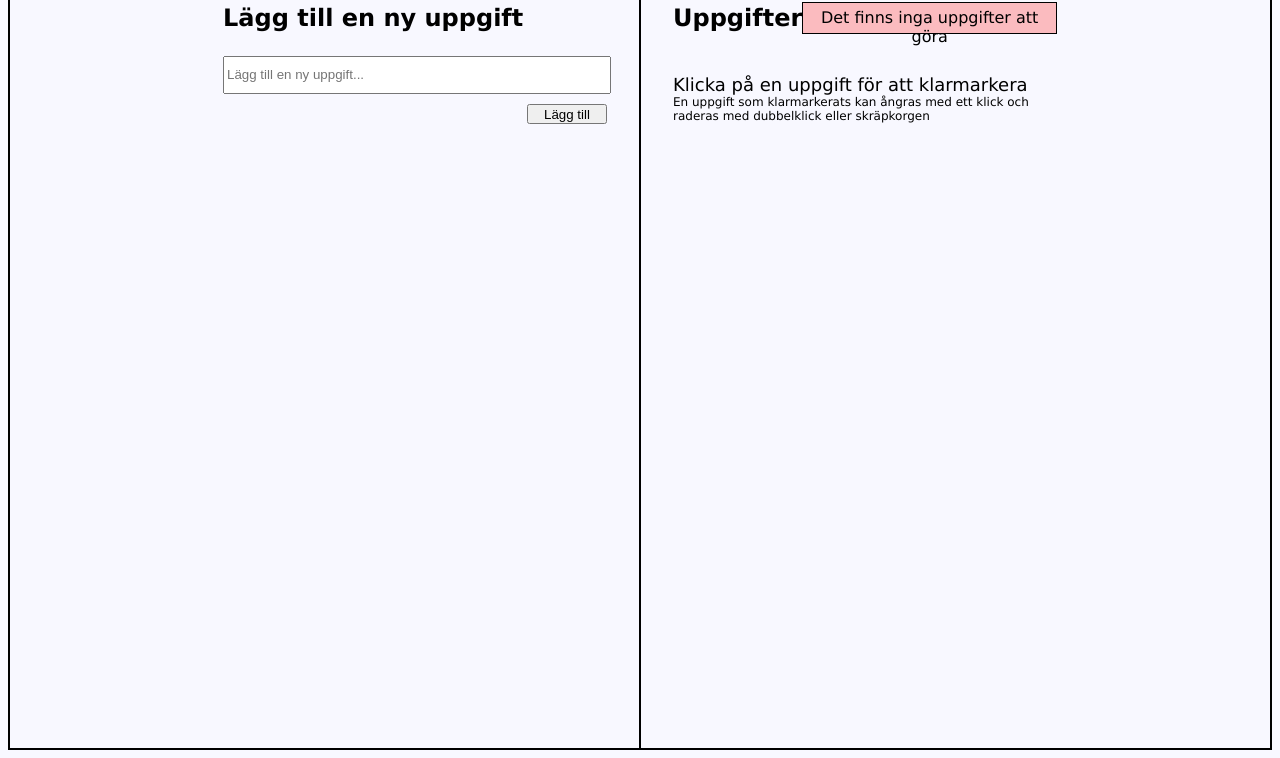
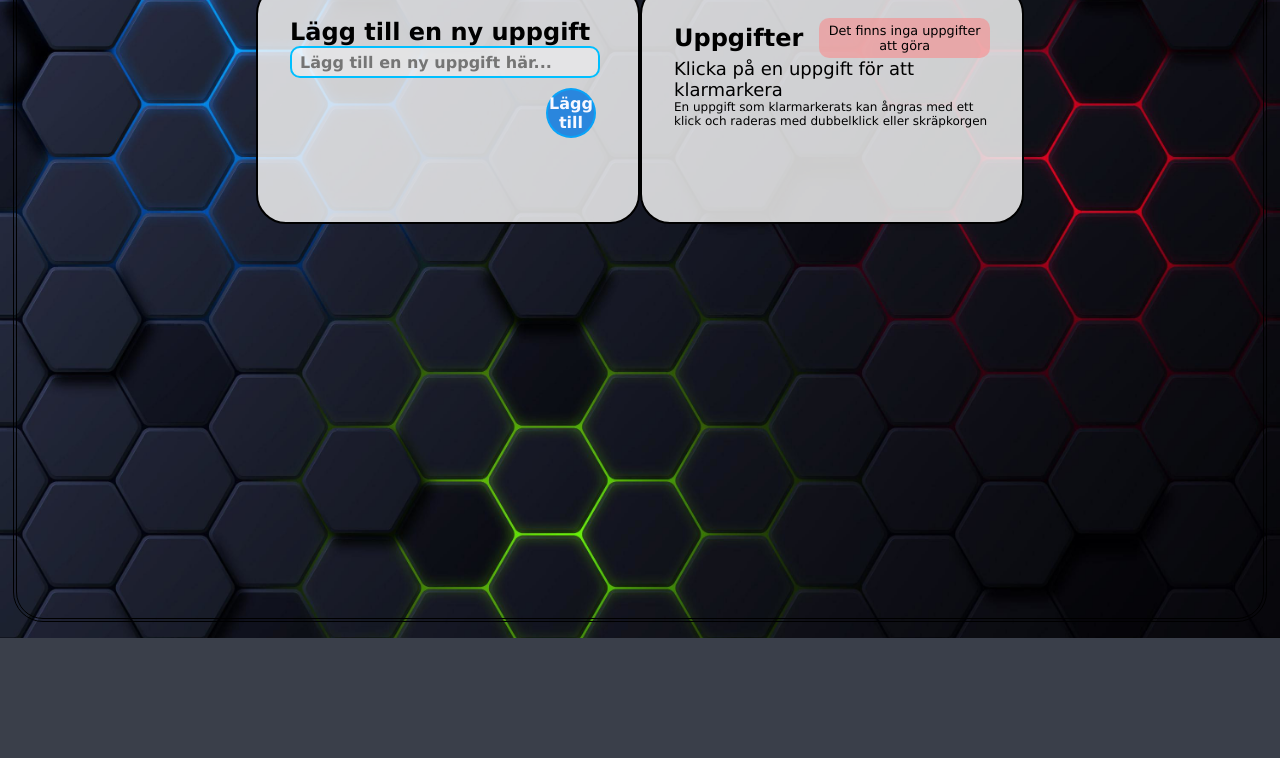
Before and after one commit to anteman-swe/super-spoon, a plain HTML site: page index.html in a window 1280 px wide. Shown: the part 162-920 px from the top of the page. After the commit the page ends 800 px from the top, so only its background shows below. Drawn offline with nearby package versions, Linux system fonts and the light colour scheme.

Commit message:
Playing around with CSS

```diff
--- a/css/style.css
+++ b/css/style.css
@@ -1,16 +1,27 @@
-html {
+@charset "UTF-8";
+*, html {
+  box-sizing: border-box;
+  margin: 0;
+  padding: 0;
   font-size: 16px;
   font-family: "Lucida Sans", "Lucida Sans Regular", "Lucida Grande", "Lucida Sans Unicode", Geneva, Verdana, sans-serif;
 }
 
 body {
-  min-height: 800px;
-  background-color: ghostwhite;
-  border: 2px solid black;
+  max-height: 96vh;
+  margin: 2vh 1vw 2vh 1vw;
+  padding-top: 10vh;
+  background-color: #3a3f4a;
+  background-image: url("../images/5073414_large.jpg");
+  background-repeat: repeat;
+  background-position: center top;
+  background-clip: content-box;
+  background-size: 100%;
+  border: 4px double black;
+  border-radius: 30px;
   display: flex;
   flex-direction: column;
   justify-content: center;
-  align-items: center;
 }
 
 header {
@@ -19,7 +30,8 @@ header {
 }
 header h1 {
   font-size: 2.5rem;
-  color: darkblue;
+  color: ghostwhite;
+  text-shadow: 4px 4px 0px black;
 }
 
 main {
@@ -27,43 +39,82 @@ main {
   height: 100vh;
   display: flex;
   justify-content: center;
-  flex-wrap: nowrap;
+  align-items: start;
+  flex-wrap: wrap;
 }
 main h3 {
   font-size: 1.5rem;
 }
 main .input-container {
   width: 40%;
+  min-height: 30vh;
+  height: -moz-fit-content;
+  height: fit-content;
   max-width: 30vmax;
-  border-right: 2px solid black;
+  border: 2px solid black;
+  border-radius: 30px;
   padding: 2rem;
+  background-color: rgba(255, 255, 255, 0.8);
 }
 main .input-container h1 {
   width: 100%;
   text-align: left;
 }
 main .input-container #newTaskInput {
-  width: 99%;
+  min-width: 98%;
   height: 2rem;
+  border: 2px solid deepskyblue;
+  border-radius: 10px;
+  margin: auto;
+  padding-left: 0.5rem;
+  background-color: rgba(255, 255, 255, 0.4);
+  font-weight: bolder;
+  color: black;
+}
+main .input-container #newTaskInput:focus {
+  outline: none;
+  border: 2px solid blue;
 }
 main .input-container .button-container {
+  margin-top: 10px;
   width: 100%;
   text-align: right;
+  padding-right: 10px;
 }
 main .input-container .button-container #addButton {
-  margin-top: 10px;
-  width: 80px;
-  height: 20px;
+  width: 50px;
+  height: 50px;
+  border: 2px solid rgba(0, 170, 255, 0.8);
+  border-radius: 50%;
+  background-color: rgba(0, 115, 223, 0.8);
+  font-weight: 600;
+  color: ghostwhite;
+  cursor: pointer;
+}
+main .input-container .button-container #addButton:active {
+  transform: translate(1px, 1px);
+  border: 2px solid rgba(255, 255, 255, 0.8);
+  color: white;
 }
 main .input-container #task-already-exist {
   margin-top: 2rem;
   font-size: 0.9rem;
+  font-weight: 400;
   color: red;
 }
 main #tasklist {
+  width: 40%;
+  min-height: 30vh;
+  height: -moz-fit-content;
+  height: fit-content;
+  max-width: 30vmax;
+  border: 2px solid black;
+  border-radius: 30px;
   padding: 2rem;
-  width: 40%;
-  max-width: 30vmax;
+  background-color: rgba(255, 255, 255, 0.8);
+}
+main #tasklist h3 {
+  margin-right: 1rem;
 }
 main #tasklist #tasklist-container {
   display: flex;
@@ -72,26 +123,36 @@ main #tasklist #tasklist-container {
 }
 main #tasklist #tasklist-container #readyItems {
   width: 250px;
-  height: 20px;
+  height: -moz-fit-content;
+  height: fit-content;
   text-align: center;
-  font-size: 1rem;
+  font-size: 0.8rem;
   padding: 5px;
-  border: 1px solid black;
+  border-radius: 10px;
 }
 main #tasklist ul {
   list-style-type: none;
+  padding-left: 0;
 }
 main #tasklist li {
-  width: 400px;
-  border-bottom: 1px dotted rgb(100, 100, 100);
+  width: 100%;
+  border-bottom: 1px dotted rgb(255, 255, 255);
   display: flex;
-  justify-content: space-between;
-  align-items: center;
-  line-height: 1rem;
+  align-items: baseline;
+  position: relative;
+  padding-left: 0;
+  cursor: pointer;
+}
+main #tasklist li .list-text-content {
+  margin-right: auto;
+  flex-grow: 1;
+}
+main #tasklist li::before {
+  content: "𐤏";
+  color: red; /* Snygg färg på markören */
   font-size: 1rem;
-  padding: 0.2rem;
-  vertical-align: middle;
-  cursor: pointer;
+  margin-right: 8px; /* Ger lite luft mellan markör och text */
+  flex-shrink: 0;
 }
 main #tasklist .explanation {
   font-size: 18px;
@@ -102,8 +163,9 @@ main #tasklist .undo-expl {
   margin-top: 0;
 }
 main #tasklist .itemDone {
-  color: rgb(0, 128, 0);
+  color: greenyellow;
   text-decoration: line-through;
+  text-shadow: 0 0 3px black;
 }
 main #tasklist .material-symbols-outlined {
   vertical-align: bottom;
--- a/index.html
+++ b/index.html
@@ -16,7 +16,7 @@
         <!-- Section with input -->
         <section class="input-container">
             <h3>Lägg till en ny uppgift</h3>
-            <input type="text" id="newTaskInput" placeholder="Lägg till en ny uppgift...">
+            <input type="text" id="newTaskInput" placeholder="Lägg till en ny uppgift här...">
             <div class="button-container"><button id="addButton">Lägg till</button></div>
             <div id="task-already-exist"></div>
         </section>
--- a/scripts/myscript.js
+++ b/scripts/myscript.js
@@ -67,6 +67,7 @@ const addRowToHTML = (taskItem) => {
             if(taskItem.done){
                 itemText.classList.add('itemDone');
             }
+            itemText.classList.add('list-text-content');
             itemText.addEventListener('click', changeTask);
             itemText.addEventListener('dblclick', removeTask);
 
@@ -88,7 +89,7 @@ const updateReady = (readyCount) => {
     }
     else {
         readyItems.textContent = `${readyCount} uppgifter färdiga`;
-        readyItems.style.backgroundColor = 'rgb(0, 255, 0, 0.1)';
+        readyItems.style.backgroundColor = 'rgb(0, 255, 0, 0.4)';
     }
 }
 
```
Also changed, not shown: images/5073414_large.jpg (added), 1 other file.
